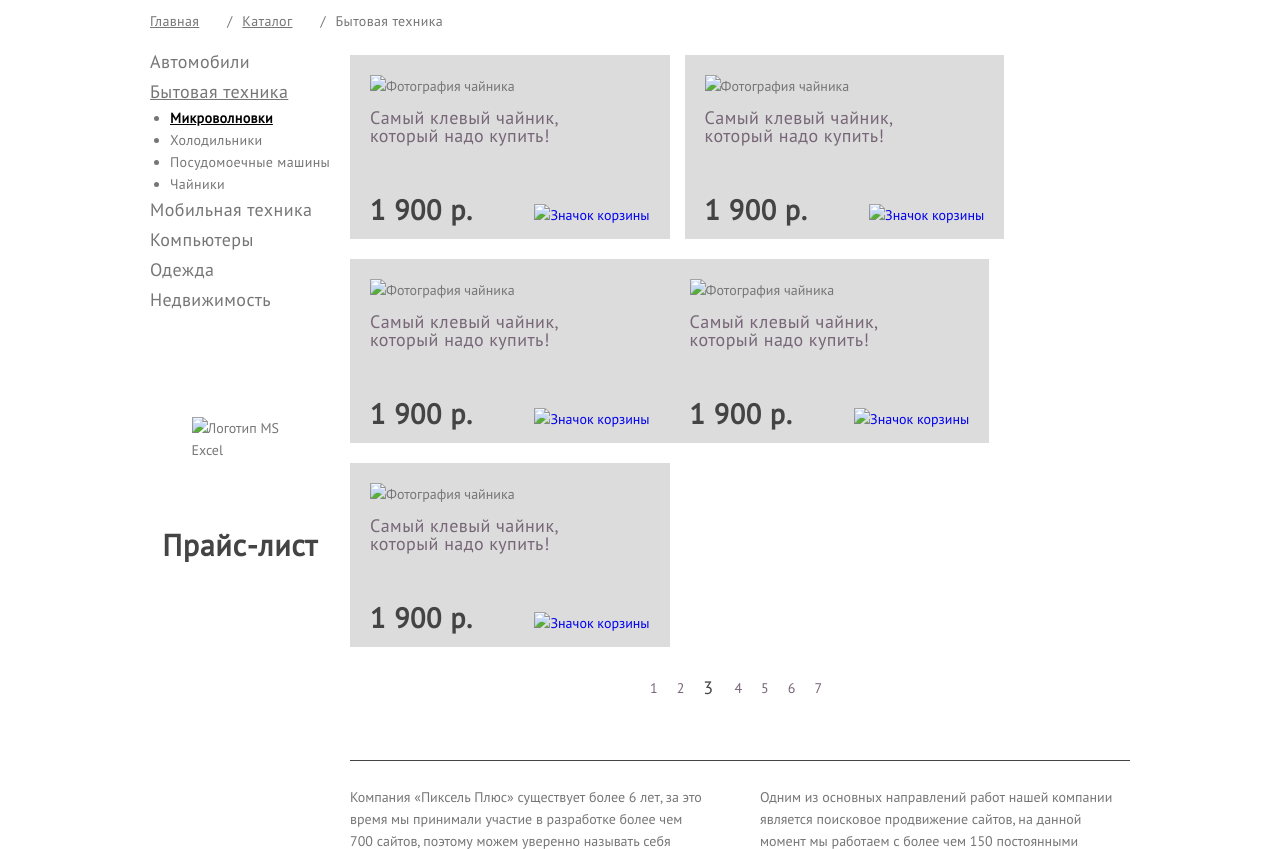
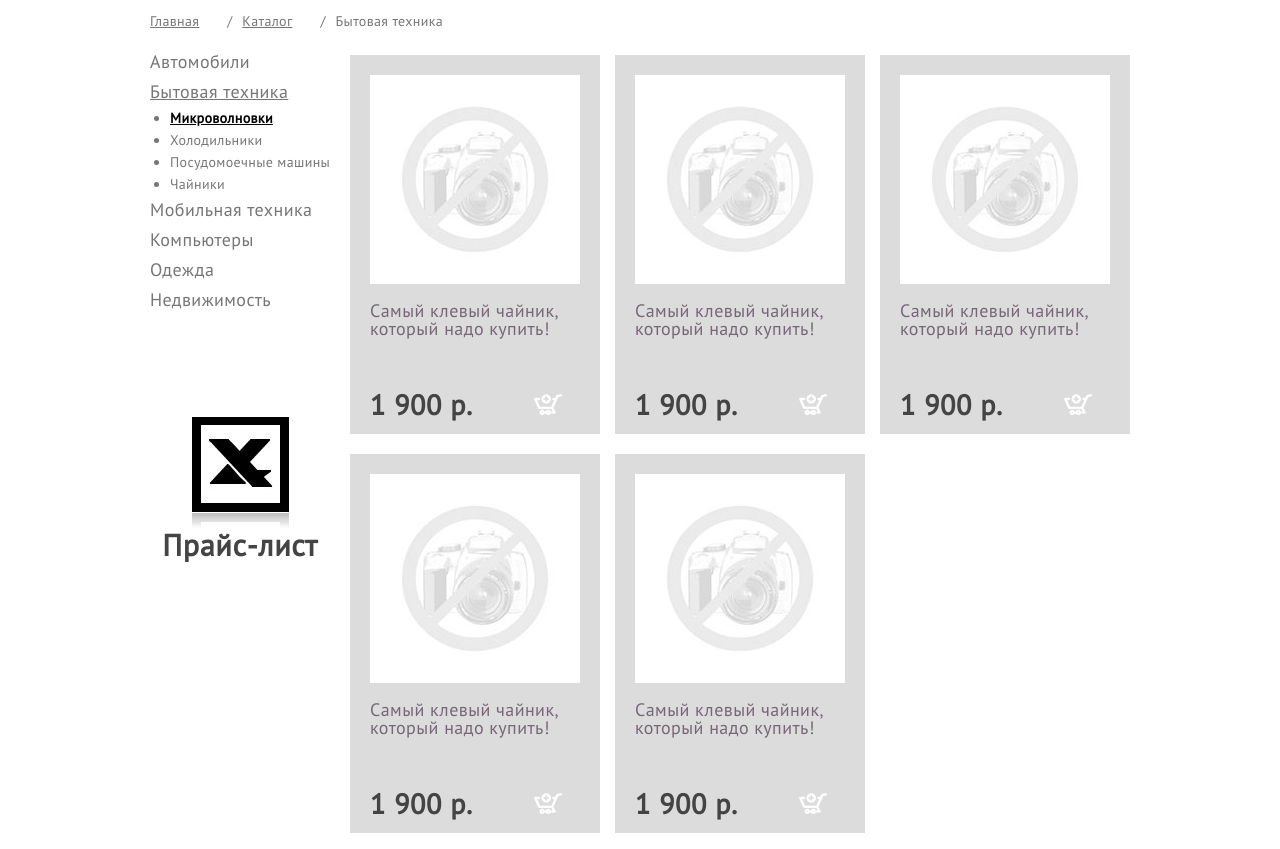
Before and after one commit to madsok/pixel_p, a website: page source/index.html in a window 1280 px wide. Shown: the part 771-1620 px from the top of the page. Drawn offline with nearby package versions, Linux system fonts and the light colour scheme; files that its build step writes are made by us from their sources; the site is published under a folder, as on GitHub Pages, so addresses that start at the root find nothing.

Commit message:
fix pathes img

```diff
--- a/source/index.html
+++ b/source/index.html
@@ -12,7 +12,7 @@
       <div class="container">
         <div class="header__content">
           <div class="logo">
-            <img class="logo__img" src="/img/nazvanie__kompanii_samaya_klevaya_kompaniya_15.png" width="273" height="100" alt="Логотип компании">
+            <img class="logo__img" src="img/nazvanie__kompanii_samaya_klevaya_kompaniya_15.png" width="273" height="100" alt="Логотип компании">
           </div>
           <div class="contacts header__contacts">
             <p class="contacts__tel">+7(499) 777-77-77 <br>
@@ -40,7 +40,7 @@
         <div class="slider__wrapper">
           <ul class="slider__slides slides" id="slides">
             <li class="slides__item slides__item--active"><img class="slides__img" src="img/slayd_1_254.jpg" width="1248" height="462" alt="Первый слайд"></li>
-            <li class="slides__item"><img class="slides__img" src="/img/slayd_2_188.jpg" width="1248" height="462" alt="Второй слайд"></li>
+            <li class="slides__item"><img class="slides__img" src="img/slayd_2_188.jpg" width="1248" height="462" alt="Второй слайд"></li>
           </ul>
           <div class="slider-controls slider__slider-controls">
             <a class="slider-controls__prev" href="#">
@@ -85,7 +85,7 @@
                 <li class="sidebar__item"><a class="sidebar__link" href="#">Недвижимость</a></li>
               </ul>
               <div class="price-list">
-                <img class="price-list__logo" src="/img/ms___excel_244.jpg" width="97" height="111" alt="Логотип MS Excel">
+                <img class="price-list__logo" src="img/ms___excel_244.jpg" width="97" height="111" alt="Логотип MS Excel">
                 <p class="price-list__text">Прайс-лист</p>
               </div>
             </div>
@@ -94,51 +94,51 @@
               <ul class="goods__list">
                 <li class="goods__item">
                   <div class="goods__block">
-                    <img class="goods__img" src="/img/nophoto_238.jpg" width="210" height="209" alt="Фотография чайника">
+                    <img class="goods__img" src="img/nophoto_238.jpg" width="210" height="209" alt="Фотография чайника">
                     <p class="goods__title">Самый клевый чайник,  который надо купить!</p>
                     <span class="goods__price">1 900 р.</span>
                     <a class="goods__link" href="#">
-                      <img class="goods__cart" src="/img/addtobasket_mini_234.png" width="28" height="21" alt="Значок корзины">
+                      <img class="goods__cart" src="img/addtobasket_mini_234.png" width="28" height="21" alt="Значок корзины">
                     </a>
                   </div>
                 </li>
                 <li class="goods__item">
                   <div class="goods__block">
-                    <img class="goods__img" src="/img/nophoto_238.jpg" width="210" height="209" alt="Фотография чайника">
+                    <img class="goods__img" src="img/nophoto_238.jpg" width="210" height="209" alt="Фотография чайника">
                     <p class="goods__title">Самый клевый чайник, который надо купить!</p>
                     <span class="goods__price">1 900 р.</span>
                     <a class="goods__link" href="#">
-                      <img class="goods__cart" src="/img/addtobasket_mini_234.png" width="28" height="21" alt="Значок корзины">
+                      <img class="goods__cart" src="img/addtobasket_mini_234.png" width="28" height="21" alt="Значок корзины">
                     </a>
                   </div>
                 </li>
                 <li class="goods__item goods__item--margin">
                   <div class="goods__block">
-                    <img class="goods__img" src="/img/nophoto_238.jpg" width="210" height="209" alt="Фотография чайника">
+                    <img class="goods__img" src="img/nophoto_238.jpg" width="210" height="209" alt="Фотография чайника">
                     <p class="goods__title">Самый клевый чайник, который надо купить!</p>
                     <span class="goods__price">1 900 р.</span>
                     <a class="goods__link" href="#">
-                      <img class="goods__cart" src="/img/addtobasket_mini_234.png" width="28" height="21" alt="Значок корзины">
+                      <img class="goods__cart" src="img/addtobasket_mini_234.png" width="28" height="21" alt="Значок корзины">
                     </a>
                   </div>
                 </li>
                 <li class="goods__item">
                   <div class="goods__block">
-                    <img class="goods__img" src="/img/nophoto_238.jpg" width="210" height="209" alt="Фотография чайника">
+                    <img class="goods__img" src="img/nophoto_238.jpg" width="210" height="209" alt="Фотография чайника">
                     <p class="goods__title">Самый клевый чайник, который надо купить!</p>
                     <span class="goods__price">1 900 р.</span>
                     <a class="goods__link" href="#">
-                      <img class="goods__cart" src="/img/addtobasket_mini_234.png" width="28" height="21" alt="Значок корзины">
+                      <img class="goods__cart" src="img/addtobasket_mini_234.png" width="28" height="21" alt="Значок корзины">
                     </a>
                   </div>
                 </li>
                 <li class="goods__item">
                   <div class="goods__block">
-                    <img class="goods__img" src="/img/nophoto_238.jpg" width="210" height="209" alt="Фотография чайника">
+                    <img class="goods__img" src="img/nophoto_238.jpg" width="210" height="209" alt="Фотография чайника">
                     <p class="goods__title">Самый клевый чайник, который надо купить!</p>
                     <span class="goods__price">1 900 р.</span>
                     <a class="goods__link" href="#">
-                      <img class="goods__cart" src="/img/addtobasket_mini_234.png" width="28" height="21" alt="Значок корзины">
+                      <img class="goods__cart" src="img/addtobasket_mini_234.png" width="28" height="21" alt="Значок корзины">
                     </a>
                   </div>
                 </li>
@@ -193,7 +193,7 @@
           </nav>
           <div class="dev-info">
             <div class="dev-info__logo">
-              <img class="dev-info__img" src="/img/company_74.png" width="36" height="38" alt="Логотип компании-разработчика сайта">
+              <img class="dev-info__img" src="img/company_74.png" width="36" height="38" alt="Логотип компании-разработчика сайта">
             </div>
             <p class="dev-info__text"><span class="dev-info__underline">Разработка сайта</span> — <br>
               компания «Пиксель Плюс»
```
